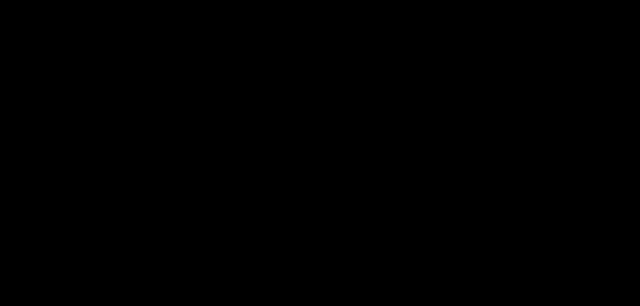
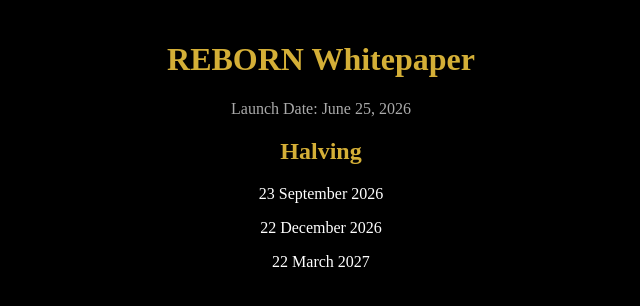
Before and after one commit to LudmataAl/reborn-site, a Next.js app: page /whitepaper in a window 1280 px wide. Before the commit this address had no page. Shown: the top 306 px of the page, without its empty margins (319-959 px from the left). Built offline with nearby package versions, Linux system fonts and the light colour scheme.

Commit message:
Create page.js

```diff
--- /dev/null
+++ b/app/whitepaper/page.js
@@ -0,0 +1,27 @@
+export default function Whitepaper() {
+  return (
+    <div style={{
+      minHeight: "100vh",
+      background: "#000",
+      color: "#fff",
+      padding: "20px",
+      maxWidth: "700px",
+      margin: "0 auto",
+      textAlign: "center"
+    }}>
+      <h1 style={{ color: "#D4AF37" }}>
+        REBORN Whitepaper
+      </h1>
+
+      <p style={{ color: "#aaa" }}>
+        Launch Date: June 25, 2026
+      </p>
+
+      <h2 style={{ color: "#D4AF37" }}>Halving</h2>
+
+      <p>23 September 2026</p>
+      <p>22 December 2026</p>
+      <p>22 March 2027</p>
+    </div>
+  );
+}
```
